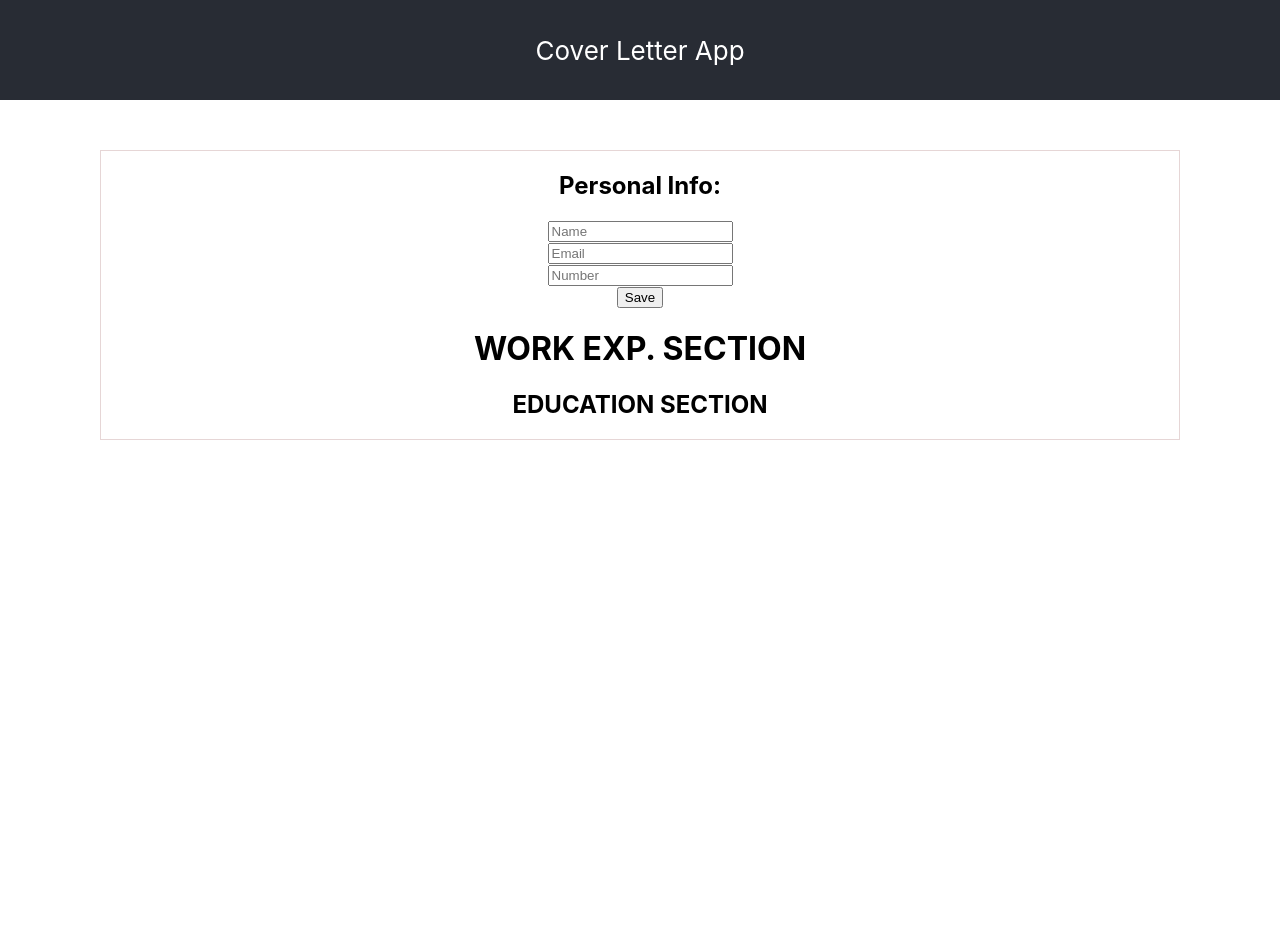
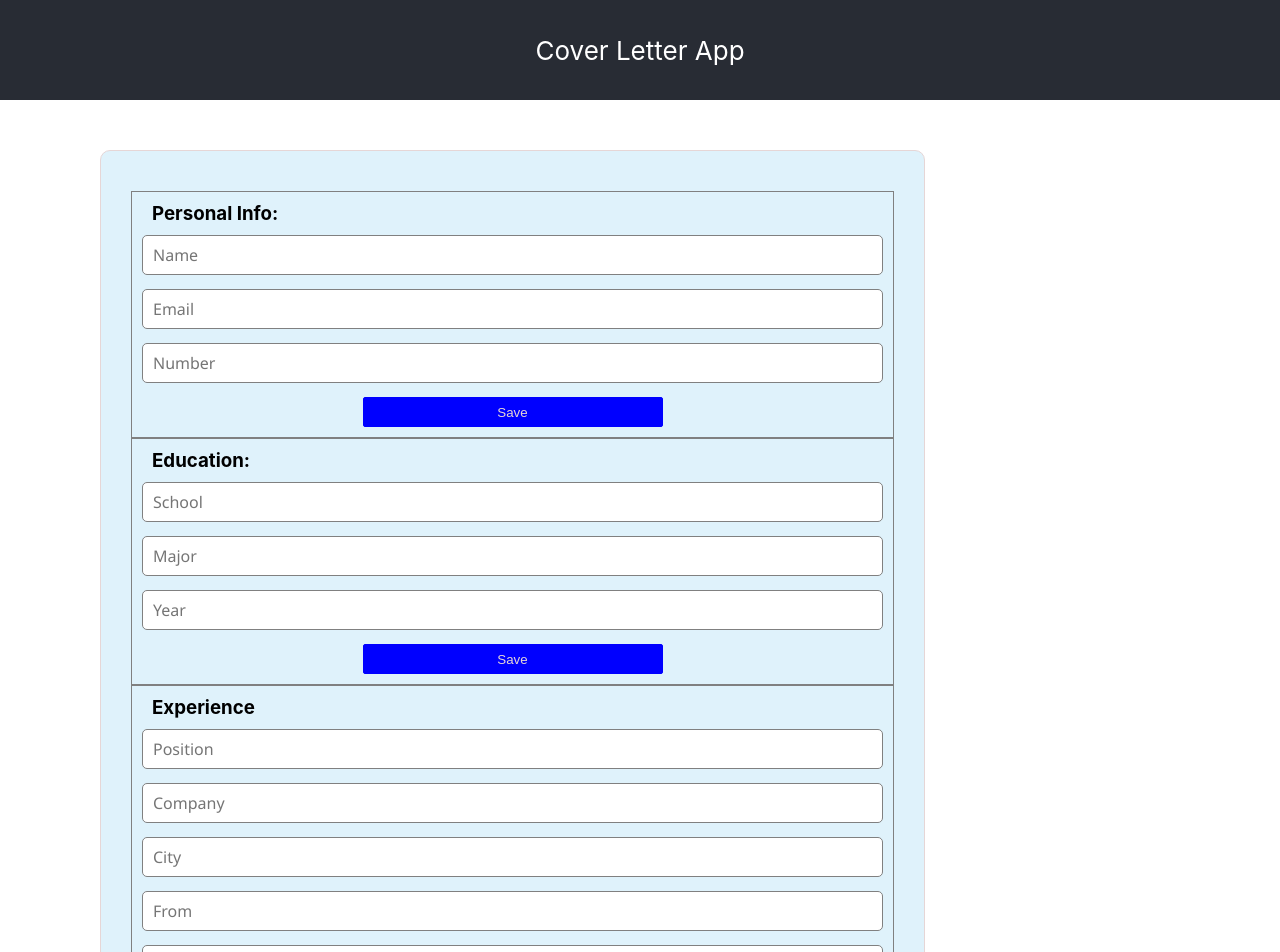
Before and after one commit to jaredmez/cv-app, a React (Create React App) app: page / in a window 1280 px wide. Shown: the top 952 px of the page. Before the commit the page ends 800 px from the top, so only its background shows below. Built offline with nearby package versions, Linux system fonts and the light colour scheme.

Commit message:
Finished initial component structure and desktop styling

```diff
--- a/src/App.js
+++ b/src/App.js
@@ -10,8 +10,8 @@ function App() {
       <header className="cv-header"> Cover Letter App </header>
       <div className="main-page-body">
         <PersonalInfoCtn />
+        <EduCtn />
         <WorkExpCtn />
-        <EduCtn />
       </div>
 
     </div>
--- a/src/components/EduCtn.js
+++ b/src/components/EduCtn.js
@@ -4,7 +4,10 @@ import EduForm from './formComponents/EduForm'
 class EduCtn extends React.Component{
     render() {
         return(
+            <div className="edu-ctn">
+            <h3>Education:</h3>
             <EduForm />
+            </div>
         )
     }
 }
--- a/src/components/PersonalInfoCtn.js
+++ b/src/components/PersonalInfoCtn.js
@@ -5,7 +5,7 @@ class PersonalInfoCtn extends React.Component{
     render() {
         return (
             <div className="personal-info-ctn">
-                <h2>Personal Info:</h2>
+                <h3>Personal Info:</h3>
                 <PersonalInfoForm />
             </div>
         )
--- a/src/components/WorkExpCtn.js
+++ b/src/components/WorkExpCtn.js
@@ -3,7 +3,12 @@ import WorkExpForm from './formComponents/WorkExpForm'
 
 class WorkExpCtn extends React.Component{
     render() {
-        return <WorkExpForm />
+        return (
+        <div className="experience-ctn">
+            <h3>Experience</h3>
+            <WorkExpForm />
+        </div>
+        )
     }
 }
 
--- a/src/components/formComponents/EduForm.js
+++ b/src/components/formComponents/EduForm.js
@@ -2,7 +2,24 @@ import React from 'react'
 
 function EduForm() {
     return (
-        <h2>EDUCATION SECTION</h2>
+        <form id="edu-form">
+            <input
+                type="text"
+                name="school"
+                placeholder="School"
+            /><br/>
+            <input
+                type="text"
+                name="major"
+                placeholder="Major"
+            /><br/>
+            <input
+                type="tel"
+                name="year"
+                placeholder="Year"
+            /><br/>
+            <button>Save</button>
+        </form>
     )
 }
 
--- a/src/components/formComponents/PersonalInfoForm.js
+++ b/src/components/formComponents/PersonalInfoForm.js
@@ -14,7 +14,7 @@ function PersonalInfoForm() {
                 placeholder="Email"
             /><br/>
             <input
-                type="tel"
+                type="text"
                 name="number"
                 placeholder="Number"
             /><br/>
--- a/src/components/formComponents/WorkExpForm.js
+++ b/src/components/formComponents/WorkExpForm.js
@@ -2,9 +2,34 @@ import React from 'react'
 
 function WorkExpForm() {
     return (
-        <div>
-            <h1>WORK EXP. SECTION</h1>
-        </div>
+        <form id="experience-form">
+            <input
+                type="text"
+                name="position"
+                placeholder="Position"
+            /><br/>
+            <input
+                type="text"
+                name="company"
+                placeholder="Company"
+            /><br/>
+            <input
+                type="text"
+                name="city"
+                placeholder="City"
+            /><br/>
+            <input
+                type="text"
+                name="from"
+                placeholder="From"
+            /><br/>
+            <input
+                type="text"
+                name="city"
+                placeholder="To"
+            /><br/>
+            <button>Save</button>
+        </form>
     )
 }
 
--- a/src/styles/App.css
+++ b/src/styles/App.css
@@ -1,7 +1,8 @@
-.App {
-  text-align: center;
+*{
+  margin: 0;
+  padding: 0;
+  box-sizing: border-box;
 }
-
 .cv-header {
   background-color: #282c34;
   min-height: 100px;
@@ -15,5 +16,66 @@
 
 .main-page-body {
   border: 1px solid rgb(230, 214, 214);
+  border-radius: 10px;
   margin: 50px 100px;
+  padding: 40px 30px;
+  background-color: rgba(191, 230, 248, .5);
+  max-width: 825px;
 }
+
+/* ---------- PERSONAL INFO CONTAINER STYLES ---------- */
+
+.personal-info-ctn,
+.edu-ctn,
+.experience-ctn {
+  border: 1px solid grey;
+  padding: 10px;
+}
+
+.personal-info-ctn h3,
+.edu-ctn h3,
+.experience-ctn h3 {
+  margin-bottom: 10px;
+  padding-left: 10px;
+}
+
+#personal-form,
+#edu-form,
+#experience-form {
+  display: flex;
+  flex-wrap: wrap;
+  justify-content: center;
+  align-items: center;
+}
+
+input,
+button {
+  width: 100%;
+  margin-bottom: 14px;
+}
+
+#personal-form input,
+#edu-form input,
+#experience-form input {
+  border: 1px solid grey;
+  font-family: 'Segoe UI', sans-serif;
+  padding: 10px 10px;
+  border-radius: 5px;
+  line-height: 18px;
+  font-size: 16px;
+}
+
+#personal-form button,
+#edu-form button,
+#experience-form button {
+  display: inline-block;
+  margin: 0 75px;
+  width: 300px;
+  background: blue;
+  color:rgb(230, 214, 214);
+  border: 1px solid blue;
+  border-radius: 2px;
+  height: 30px;
+  align-self: center;
+  justify-self: center;
+}
```
